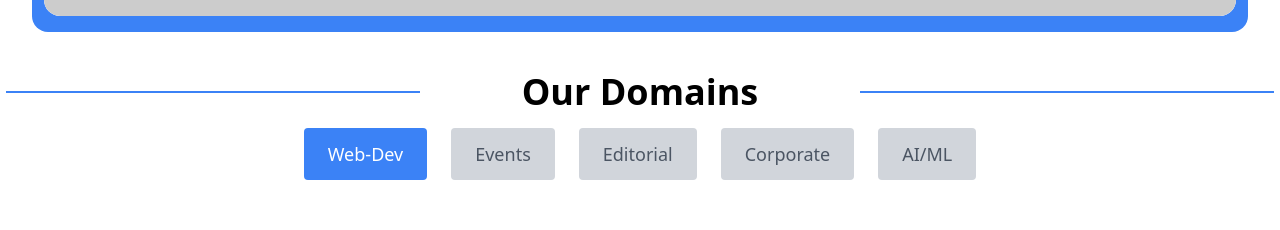
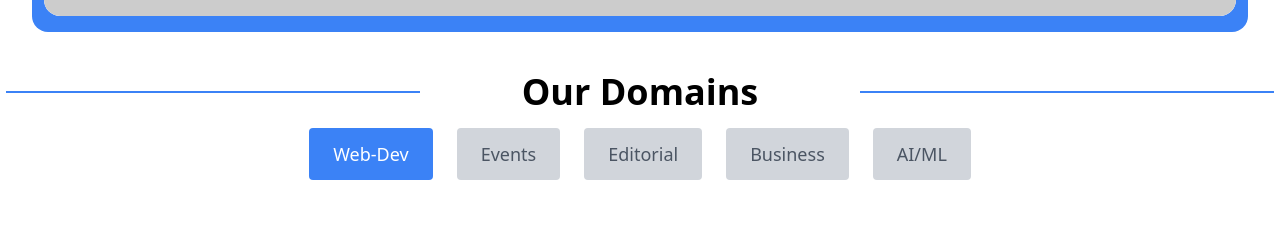
Before and after one commit to Whis2903/official-website, a Next.js app: page / in a window 1280 px wide. Shown: the part 1100-1330 px from the top of the page. Built offline with nearby package versions, Linux system fonts and the light colour scheme.

Commit message:
Update Domains.tsx

```diff
--- a/app/components/Domains.tsx
+++ b/app/components/Domains.tsx
@@ -27,8 +27,8 @@ const domainDetails: { [key: string]: DomainInfo } = {
     description:
       "This domain focuses on content creation, editing, and publishing across various media platforms, emphasizing quality and audience targeting.",
   },
-  Corporate: {
-    title: "Corporate Domain",
+  Business: {
+    title: "Business Domain",
     description:
       "This domain involves corporate communications, branding, and stakeholder engagement, crucial for business success.",
   },
```
